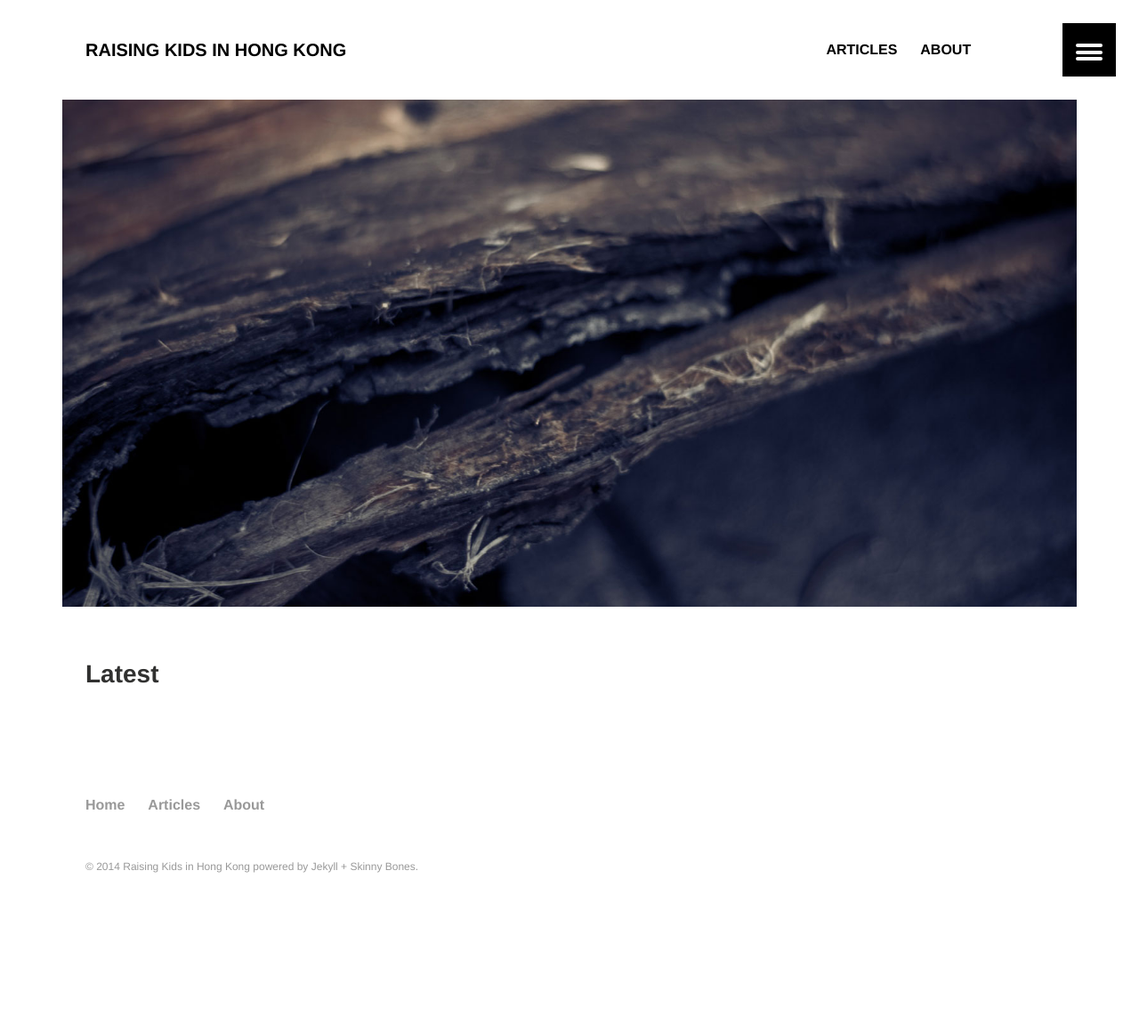
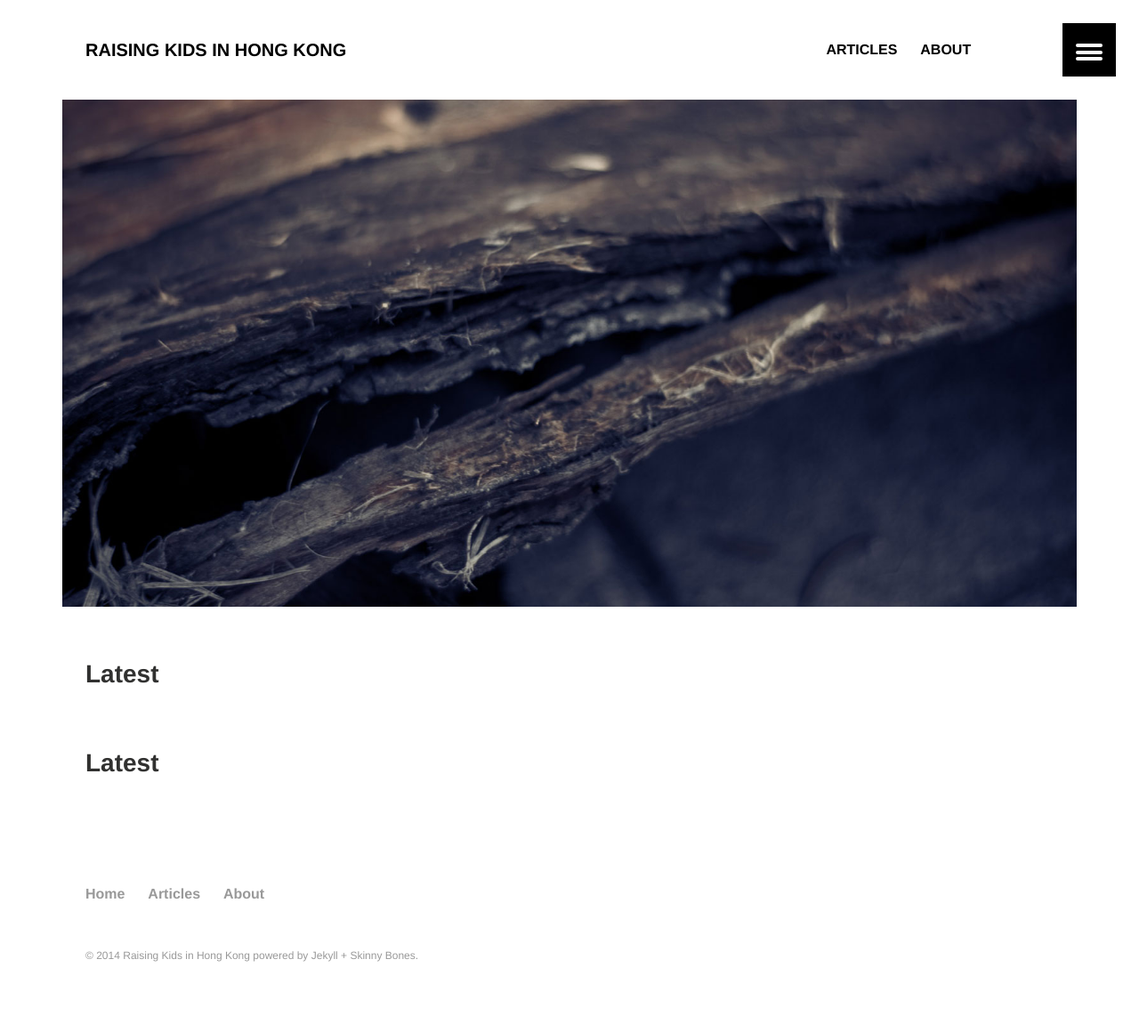
Before and after one commit to quxiaofeng/raisingkidsinhk, a Jekyll site: the page built from index.md, in a window 1280 px wide. Shown: the whole page at 89% size. Built offline with Jekyll 4.4.1, drawn with Linux system fonts in a browser that asks for light colours; before the commit the page ends 1060 px from its top, so only the background shows below that.

Commit message:
ReINIT the website
Signed-off-by: Xiaofeng QU <xiaofeng.qu.hk@ieee.org>

```diff
--- a/index.md
+++ b/index.md
@@ -5,4 +5,8 @@ image:
   feature: wood-texture-1600x800.jpg
 ---
 
-{% include latest-posts-list.html %}
+<div class="tiles">
+{% for post in site.categories.articles %}
+    {% include latest-posts-grid.html %}
+{% endfor %}
+</div><!-- /.tiles -->
```
